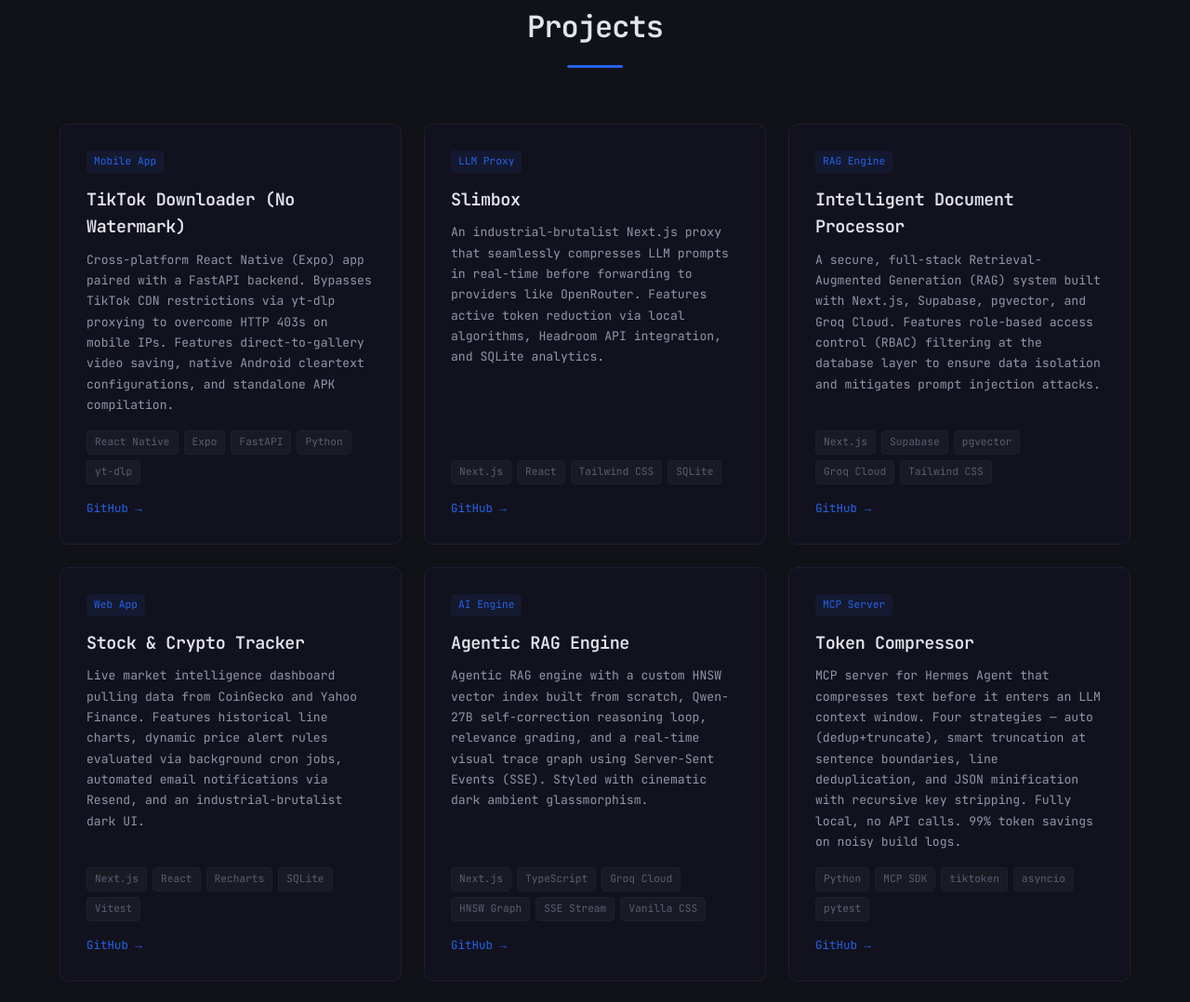
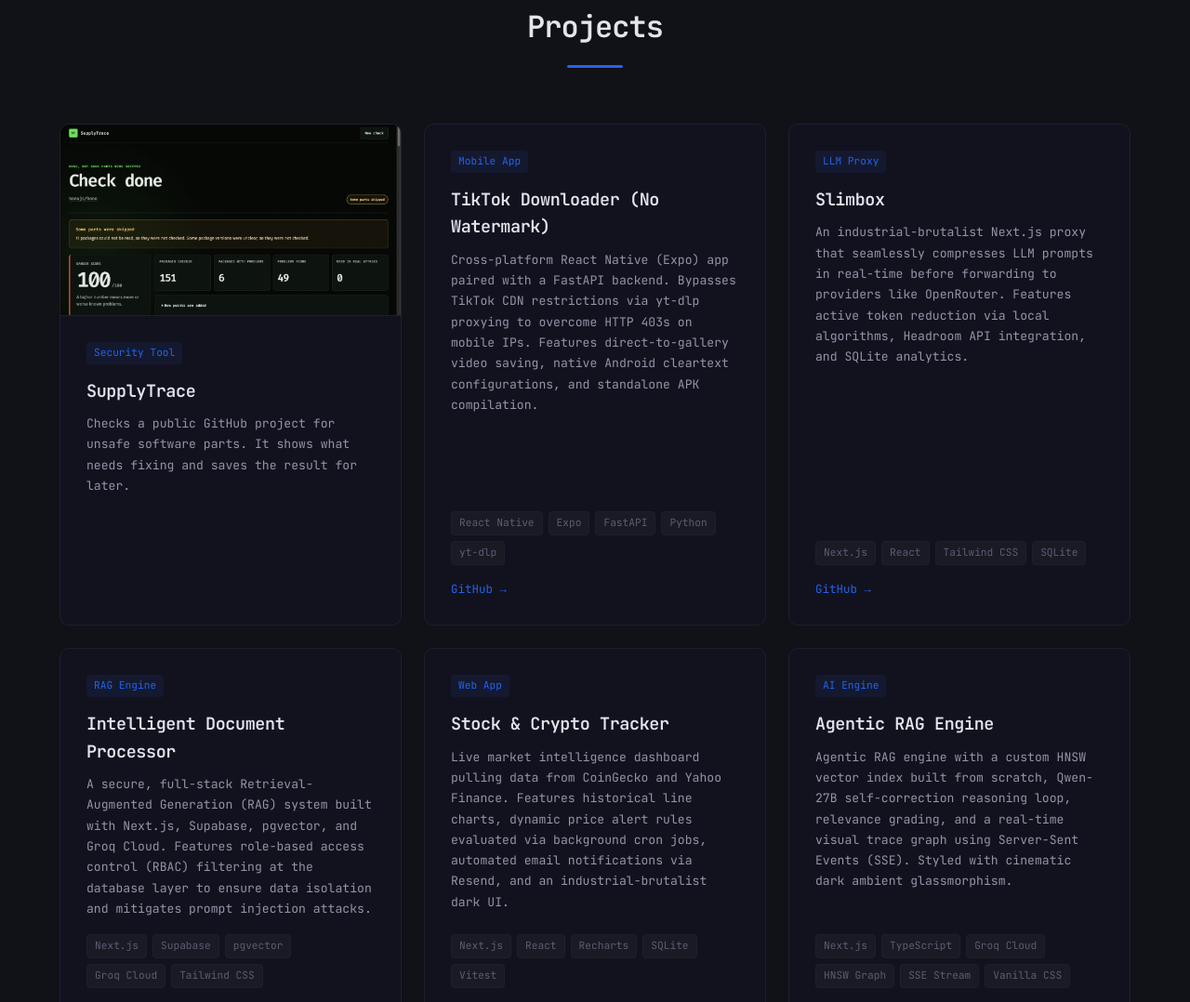
Before and after one commit to haportech/portfolio, a website built with Vite: page index.html in a window 1280 px wide. Shown: the part 2346-3424 px from the top of the page at 93% size. Built offline with nearby package versions, Linux system fonts and the light colour scheme; some packages are replaced by stand-ins of ours; animation ran at ten frames a second.

Commit message:
feat: add SupplyTrace to portfolio

```diff
--- a/src/main.js
+++ b/src/main.js
@@ -35,6 +35,18 @@ const skills = [
 ]
 
 const projects = [
+  {
+    title: 'SupplyTrace',
+    tag: 'Security Tool',
+    desc: 'Checks a public GitHub project for unsafe software parts. It shows what needs fixing and saves the result for later.',
+    tech: ['Cloudflare Workers', 'D1', 'Queues', 'JavaScript', 'GitHub API'],
+    preview: '/supplytrace-preview.jpg',
+    previewAlt: 'SupplyTrace scan result screen',
+    links: [
+      { label: 'Live Demo', url: 'https://supplytrace.haportech-co-ltd.workers.dev' },
+      { label: 'GitHub', url: 'https://github.com/haportech/supplytrace' },
+    ],
+  },
   {
     title: 'TikTok Downloader (No Watermark)',
     tag: 'Mobile App',
@@ -333,6 +345,7 @@ function initProjects() {
 
   grid.innerHTML = projects.map(p => `
     <div class="project-card">
+      ${p.preview ? `<img src="${p.preview}" alt="${p.previewAlt}" class="project-preview" loading="lazy" width="1265" height="712" />` : ''}
       <div class="project-card-inner">
         <span class="project-tag">${p.tag}</span>
         <h3 class="project-title">${p.title}</h3>
--- a/src/style.css
+++ b/src/style.css
@@ -708,6 +708,15 @@ a:hover { color: var(--accent-hover); }
   box-shadow: var(--shadow-glow), var(--shadow-card);
 }
 
+.project-preview {
+  display: block;
+  width: 100%;
+  height: auto;
+  aspect-ratio: 16 / 9;
+  object-fit: cover;
+  border-bottom: 1px solid var(--border);
+}
+
 .project-card-inner {
   padding: 28px;
   display: flex;
```
Also changed, not shown: public/supplytrace-preview.jpg (added).
